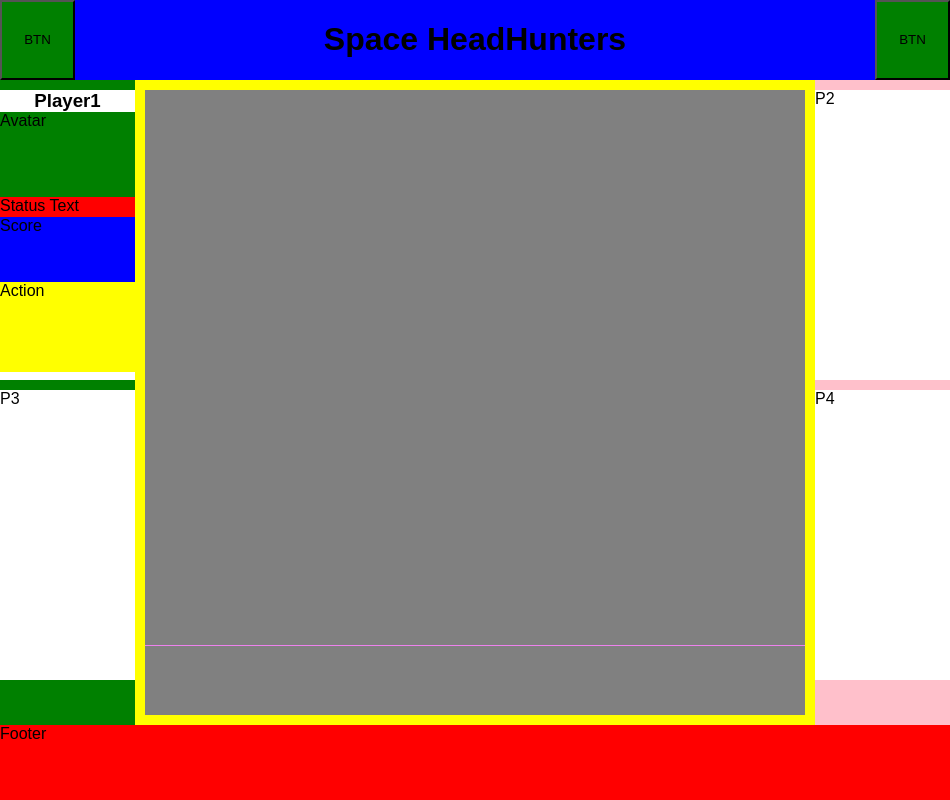
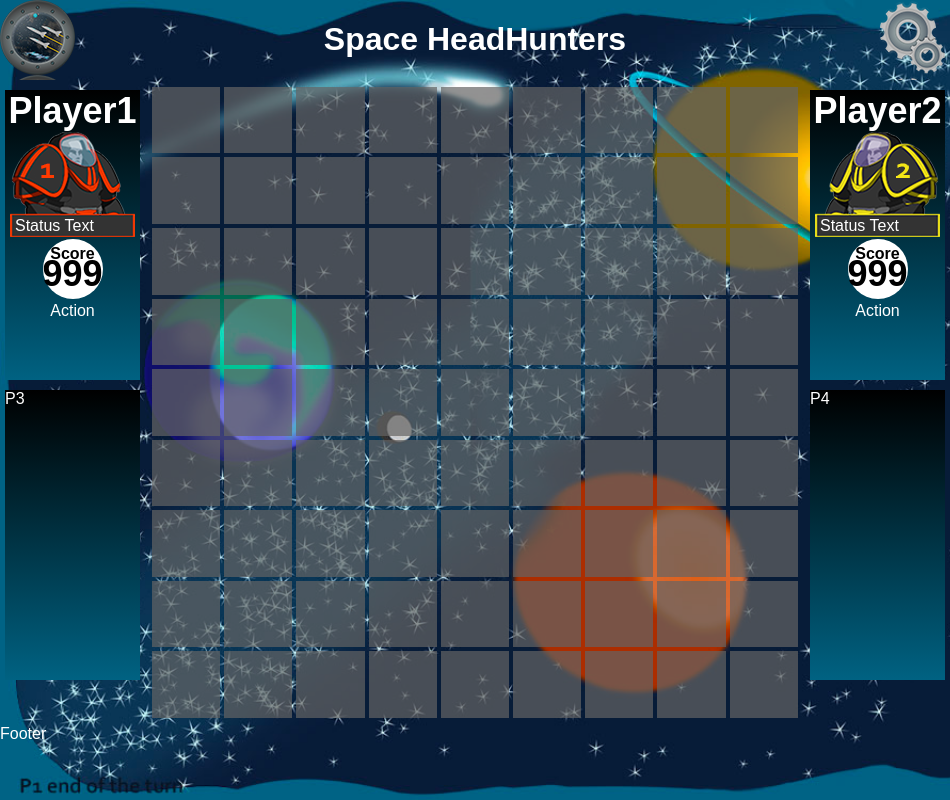
Before and after one commit to Rukia3d/BITS_SpaceHeadHunters, an Electron app: page index.html in a window 950 px wide. Drawn offline with Linux system fonts and the light colour scheme; no server answers; a web font is replaced by a local one.

Commit message:
First pass of styles

```diff
--- a/index.html
+++ b/index.html
@@ -9,9 +9,9 @@
 	<body>
 		<!--Header element: menu buttons, name-->
 		<div id="header">
-			<button id="about">BTN</button>
+			<button id="about"></button>
 			<h1>Space HeadHunters</h1>
-			<button id="settings">BTN</button>
+			<button id="settings"></button>
 		</div>
 
 		<!--Game area -->
@@ -21,9 +21,9 @@
 			<div id="leftside">
 				<div id="player1" class="player">
 					<h3>Player1</h3>
-					<div class="avatar">Avatar</div>
+					<div class="avatar"></div>
 					<div class="statusline">Status Text</div>
-					<div class="scorearea">Score</div>
+					<div class="scorearea">Score<span class="scorenumber">999</span></div>
 					<div class="actionarea">Action</div>
 				</div>
 				<div id="player3" class="player">P3</div> <!--Left empty at this stage-->
@@ -135,7 +135,16 @@
 
 			<!--Players2 menu-->
 			<div id="rightside">
-				<div id="player2" class="player">P2</div>
+				<div id="player2" class="player">
+					<h3>Player2</h3>
+					<div class="avatar"></div>
+					<div class="statusline">Status Text</div>
+					<div class="scorearea">
+						Score
+						<span class="scorenumber">999</span>
+					</div>
+					<div class="actionarea">Action</div>
+				</div>
 				<div id="player4" class="player">P4</div> <!--Left empty at this stage-->
 			</div>
 
--- a/style.css
+++ b/style.css
@@ -10,11 +10,14 @@ body {
 	display: flex; /* Using flexbox to position elements */
 	flex-direction: column;
 	align-items: stretch;
+	background-image: url('assets/images/background.jpg');
+	background-size: cover;
+	color: #fff;
 }
 
 /* HEADER STYLES */
 #header{
-	background-color: blue;
+	/* background-color: blue; */
 	flex: 0 1 75px;
 	display: flex;
 	flex-direction: row;
@@ -22,8 +25,39 @@ body {
 }
 
 #header button{
-	background-color: green;
+	/* background-color: green; */
 	flex: 0 1 75px;
+}
+
+#header #about, #settings {
+	background-color: transparent;
+	border: none;
+	outline: none;
+	transition: background-image .1s ease-in-out;
+}
+
+#header #about {
+	background-image: url('assets/images/button_about.png');
+}
+
+#header #about:hover {
+	background-image: url('assets/images/button_about_active.png');
+}
+
+#header #about:active {
+	background-image: url('assets/images/button_about_active.png');
+}
+
+#header #settings {
+	background-image: url('assets/images/button_setting.png');
+}
+
+#header #settings:hover {
+	background-image: url('assets/images/button_setting_active.png');
+}
+
+#header #settings:active {
+	background-image: url('assets/images/button_setting_active.png');
 }
 
 #header h1{
@@ -33,14 +67,14 @@ body {
 
 /* FOOTER STYLES */
 #footer{
-	background-color: red;
+	/* background-color: red; */
 	flex: 0 1 75px;
 }
 
 
 /* THE TABLE */
 #gamearea{
-	background-color: yellow;
+	/* background-color: yellow; */
 	flex: 1 1 auto;
 	display: flex;
 	flex-direction: row;
@@ -48,65 +82,112 @@ body {
 }
 
 #center{
-	background-color: violet;
+	/* background-color: violet; */
 	flex: 1 1 auto;
 	position: relative;
-	margin: 10px;
+	margin: 5px;
 }
 
 #leftside{
-	background-color: green;
+	/* background-color: green; */
 	flex: 0 1 135px;
 }
 
 #rightside{
-	background-color: pink;
+	/* background-color: pink; */
 	flex: 0 1 135px;
 }
 
 /* PLAYERS */
 .player{
 	display:block;
-	width: 100%;
+	width: calc(100% - 10px);
 	height: 45%;
-	margin-top: 10px;
-	margin-bottom: 10px;
-	background-color: white;
+	margin: 10px 5px 10px 5px;
+	/* background-color: white; */
+	background: linear-gradient(#000, #006282);
 }
 
 .player h3{
 	text-align: center;
 	margin: 0 auto;
+	font-size: 36px;
 }
 
 .player .avatar{
 	height: 105px;
 	width: 135px;
-	background-color: green;
+	/* background-color: green; */
 }
 
 .player .statusline{
-	width: 135px;
+	width: 115px;
 	height: 20px;
-	background-color: red;
+	/* background-color: red; */
 	position: relative;
 	margin-top: -20px;
+	padding: 0 10px 0 10px;
 }
 
 .player .scorearea{
-	width: 135px;
-	height: 65px;
-	background-color: blue;
+	width: 60px;
+	height: 60px;
+	/* background-color: blue; */
+	background-color: #fff;
+	color: #000;
+	font-weight: bold;
+	text-align: center;
+	line-height: 30px;
+	margin: 2.5px 37.5px 2.5px 37.5px;
+	border-radius: 30px;
 }
 
-.player .actionarea{
+.player .scorenumber {
+	font-size: 36px;
+	display: block;
+	margin: -10px 0 0 0;
+	padding: 0;
+}
+
+.player .actionarea {
 	width: 135px;
 	height: 90px;
-	background-color: yellow;
+	text-align: center;
+	/* background-color: yellow; */
+}
+
+.player .actionarea button {
+	margin-top: 5px;
+	background-color: #9F3700;
+	border: 0;
+	border-radius: 10px;
+	outline: none;
+	height: 30px;
+	transition: background-color .2s ease-in-out;
+}
+
+.player .actionarea button:hover {
+	background-color: #CF6730;
 }
 
 .player .greybox{
 	background-color: grey;
+}
+
+#player1 .avatar {
+	background-image: url('assets/images/playerRed_avatar.png');
+}
+
+#player2 .avatar {
+	background-image: url('assets/images/playerYellow_avatar.png');
+}
+
+#player3 .avatar {
+	background-image: url('assets/images/playerGreen_avatar.png');
+}
+
+#player4 .avatar {
+	background-image: url('assets/images/playerBlue_avatar.png');
 }
 
 /* BOARD */
@@ -120,7 +201,8 @@ body {
 }
 
 #board .cell{
-	flex: 0 1 11.11%;
-	height: 11.11%;
-	background-color: grey;
+	flex: 0 1 calc(11.11% - 4px);
+	height: calc(11.11% - 4px);
+	margin: 2px;
+	background-color: rgba(100, 100, 100, 0.7);
 }
```
